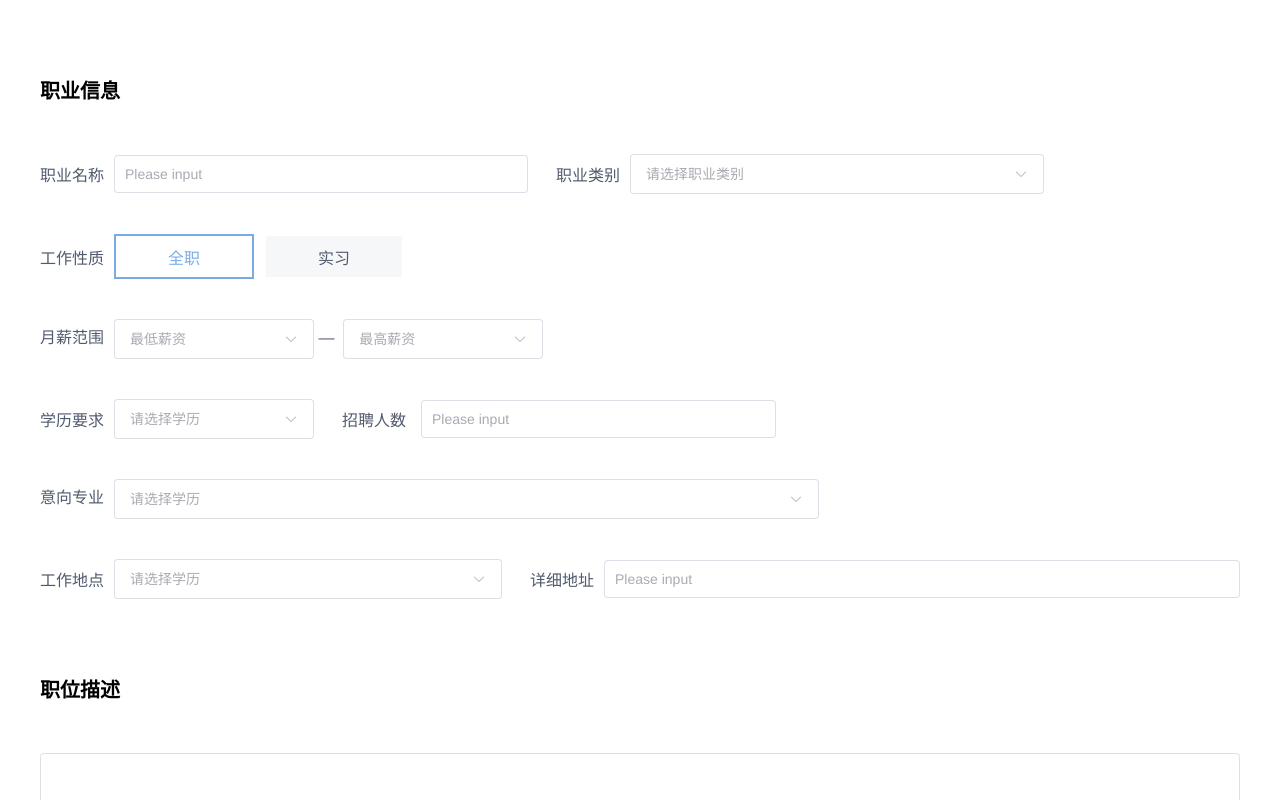
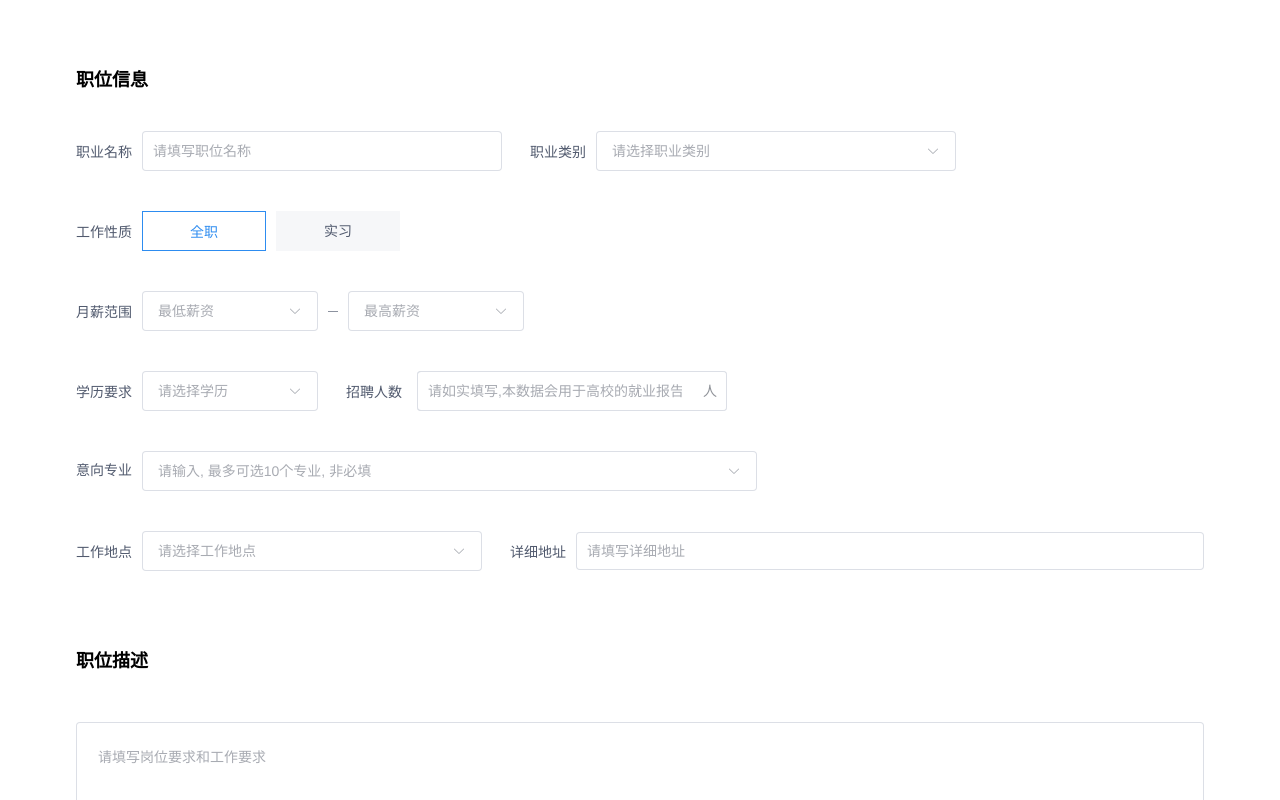
Before and after one commit to bo-ddd/bys-enterprise, a Vue app: page /positionInfo in a window 1280 px wide. Shown: the top 800 px of the page. Built offline with nearby package versions, Linux system fonts and the light colour scheme.

Commit message:
优化职位详情

```diff
--- a/src/views/positionAdmin/Position.vue
+++ b/src/views/positionAdmin/Position.vue
@@ -36,7 +36,7 @@
               <div class="fs-12 mt-10">若当日点数用尽，次日凌晨会自动补充新点数</div>
             </div>
             <div>
-              <div class="release-btn align-center cur-po">
+              <div class="release-btn align-center cur-po" @click="to('/positionInfo')">
                 <span class="fs-30">+</span>
                 <span>发布职位</span>
               </div>
@@ -69,8 +69,11 @@
                   <div class="mt-15 fs-14">新简历</div>
                 </div>
               </div>
-              <div class="refresh-info">
+              <div class="refresh-info align-center">
                 <div class="autorefresh-btn cur-po">
+                  <span class="plr-5">自动刷新</span>
+                </div>
+                <div class="refresh-btn cur-po">
                   <span class="plr-5">刷新</span>
                 </div>
               </div>
@@ -101,22 +104,21 @@
       </div>
     </div>
   </div>
+  <FooterBar></FooterBar>
 </template>
-<script lang="ts">
+<script lang="ts" setup>
+import FooterBar from "@/components/footer/footerBar.vue";
 import { ref } from "vue";
-export default {
-  data() {
-    return {};
-  },
-  setup() {
+import {useRouter} from 'vue-router'
+const router=useRouter();
 const tabFlag = ref(true);
 const currentIndex = ref(0);
 const tab = function (num: number) {
   currentIndex.value = num;
 };
-    return { tabFlag, tab, currentIndex };
-  },
-};
+const to=function(path:string){
+  router.push(path)
+}
 </script>
 <style lang="scss" scoped>
 .position-page {
@@ -216,23 +218,24 @@ export default {
       }
 
       .refresh-info {
-        .refresh-btn {
-          padding: 2px 16px;
+        gap:0 12px;
+        .autorefresh-btn {
+          padding: 7px 15px;
           border: 1px solid #356ffa;
           color: #356ffa;
           border-radius: 4px;
         }
-        .autorefresh-btn {
-          padding: 8px 16px;
+        .refresh-btn {
+          padding: 7px 15px;
+          color: white;
+          border: 1px solid #356ffa;
+          border-radius: 4px;
           background-color: #356ffa;
-          color: white;
-          border-radius: 4px;
         }
       }
     }
     .edit-job {
       color: #515a6e;
-
       padding: 18px 25px;
 
       .bor {
--- a/src/views/positionAdmin/PositionInfo.vue
+++ b/src/views/positionAdmin/PositionInfo.vue
@@ -1,12 +1,11 @@
 <template>
-  <div class="position-info wrap">
-    <div class="title mb-50">职业信息</div>
+  <div class="position-info position-wrap">
+    <div class="title mb-40 mt-65">职位信息</div>
     <div class="mb-40 align-center">
-      <!-- class="m-2 ml-10 mr-28 w-414-input no-arrow" -->
       <span class="flex-noshrink">职业名称</span>
-      <el-input class="ml-10 mr-28 w-414 h-38" v-model="input" placeholder="Please input" />
+      <el-input class="ml-10 mr-28 w-360 place-fs-14" v-model="input" placeholder="请填写职位名称" />
       <span class="flex-noshrink">职业类别</span>
-      <el-select v-model="value" class="m-2 ml-10 mr-28 w-414" placeholder="请选择职业类别" size="large">
+      <el-select v-model="value" class="m-2 ml-10 mr-28 w-360" placeholder="请选择职业类别" size="large">
         <el-option
           v-for="item in options"
           :key="item.value"
@@ -17,17 +16,27 @@
     </div>
     <div class="mb-40 align-center">
       <span>工作性质</span>
-      <div @click="select(0)" class="select-btn ml-10" :class="{'active':activeNum==0||activeNum==-1}">全职</div>
+      <div
+        @click="select(0)"
+        class="select-btn ml-10"
+        :class="{'active':activeNum==0||activeNum==-1}"
+      >全职</div>
       <div @click="select(1)" class="select-btn ml-10" :class="{'active':activeNum==1}">实习</div>
-      <div class="align-center ml-20" :class="{'hidden':activeNum==0,'show':activeNum==1,'none-show':activeNum==-1}">
+      <div
+        class="align-center ml-20"
+        :class="{'hidden':activeNum==0,'show':activeNum==1,'none-show':activeNum==-1}"
+      >
         <span>转正机会</span>
         <div @click="select2(0)" class="select-btn ml-10" :class="{'active':activeNum2==0}">可提供转正</div>
         <div @click="select2(1)" class="select-btn ml-10" :class="{'active':activeNum2==1}">不提供转正</div>
       </div>
     </div>
-    <div class="mb-40" :class="{'hidden':activeNum==0,'show':activeNum==1,'none-show':activeNum==-1}">
+    <div
+      class="mb-40"
+      :class="{'hidden':activeNum==0,'show':activeNum==1,'none-show':activeNum==-1}"
+    >
       <span>实习月数</span>
-      <el-select v-model="value" class="m-2 w-200-input ml-10" placeholder="最低薪资" size="large">
+      <el-select v-model="value" class="m-2 w-200-input ml-10" placeholder="实习月数" size="large">
         <el-option
           v-for="item in options"
           :key="item.value"
@@ -36,7 +45,7 @@
         />
       </el-select>
       <span class="ml-20">每周天数</span>
-      <el-select v-model="value" class="m-2 w-200-input ml-10" placeholder="最高薪资" size="large">
+      <el-select v-model="value" class="m-2 w-200-input ml-10" placeholder="每周天数" size="large">
         <el-option
           v-for="item in options"
           :key="item.value"
@@ -45,17 +54,18 @@
         />
       </el-select>
     </div>
-    <div class="mb-40">
+    <div class="mb-40 align-center">
       <span>月薪范围</span>
-      <el-select v-model="value" class="m-2 w-200-input ml-10" placeholder="最低薪资" size="large">
+      <el-select v-model="value" class="m-2 w-176 ml-10" placeholder="最低薪资" size="large">
         <el-option
           v-for="item in options"
           :key="item.value"
           :label="item.label"
           :value="item.value"
         />
-      </el-select>&nbsp;—&nbsp;
-      <el-select v-model="value" class="m-2 w-200-input" placeholder="最高薪资" size="large">
+      </el-select>
+      <div class="bor"></div>
+      <el-select v-model="value" class="m-2 w-176" placeholder="最高薪资" size="large">
         <el-option
           v-for="item in options"
           :key="item.value"
@@ -66,7 +76,7 @@
     </div>
     <div class="mb-40 align-center">
       <span>学历要求</span>
-      <el-select v-model="value" class="m-2 w-200-input ml-10" placeholder="请选择学历" size="large">
+      <el-select v-model="value" class="m-2 w-176 ml-10" placeholder="请选择学历" size="large">
         <el-option
           v-for="item in options"
           :key="item.value"
@@ -75,11 +85,18 @@
         />
       </el-select>
       <span class="ml-28 mr-15">招聘人数</span>
-      <el-input class="w-355-input" v-model="input" placeholder="Please input" />
+      <el-input class="w-310 unit-input" v-model="input" placeholder="请如实填写,本数据会用于高校的就业报告编撰">
+        <template #append>人</template>
+      </el-input>
     </div>
     <div class="mb-40">
       <span>意向专业</span>
-      <el-select v-model="value" class="m-2 w-705-input ml-10" placeholder="请选择学历" size="large">
+      <el-select
+        v-model="value"
+        class="m-2 w-615 ml-10"
+        placeholder="请输入, 最多可选10个专业, 非必填"
+        size="large"
+      >
         <el-option
           v-for="item in options"
           :key="item.value"
@@ -92,8 +109,8 @@
       <span class="flex-noshrink">工作地点</span>
       <el-select
         v-model="value"
-        class="m-2 ml-10 w-388 flex-noshrink"
-        placeholder="请选择学历"
+        class="m-2 ml-10 w-340 flex-noshrink"
+        placeholder="请选择工作地点"
         size="large"
       >
         <el-option
@@ -104,16 +121,18 @@
         />
       </el-select>
       <span class="ml-28 flex-noshrink">详细地址</span>
-      <el-input class="ml-10 h-38" v-model="input" placeholder="Please input" />
+      <el-input class="ml-10 h-38" v-model="input" placeholder="请填写详细地址" />
     </div>
     <div class="title mb-50">职位描述</div>
-    <div class="mb-75">
-      <el-input v-model="input" type="textarea" class="text-area h-260" />
+    <div class="">
+      <el-input v-model="input" type="textarea" class="text-area h-260" placeholder="请填写岗位要求和工作要求" />
     </div>
-    <div class="submit-btn">发布</div>
+    <div class="submit-btn mtb-65">发布</div>
   </div>
+  <FooterBar></FooterBar>
 </template>
 <script lang="ts" setup>
+import FooterBar from "@/components/footer/footerBar.vue";
 import { ref } from "vue";
 
 const value = ref("");
@@ -140,13 +159,36 @@ const input = ref("");
 </script>
 
 <style lang="scss" scoped>
+.position-wrap {
+  width: 1128px;
+  margin: 0 auto;
+}
+:deep(.el-input__inner) {
+  font-size: 14px;
+  color: #515a6e;
+}
 .position-info {
-  padding: 75px 40px;
+  font-size: 14px;
+  box-sizing: border-box;
   color: #515a6e;
+  :deep(input) {
+    height: 38px;
+    box-sizing: border-box;
+  }
   .title {
-    font-size: 20px;
+    font-size: 18px;
     font-weight: bold;
     color: black;
+  }
+  .text-area {
+    :deep(.el-textarea__inner) {
+      padding: 25px 22px;
+    }
+  }
+  .bor {
+    border-top: 1px solid #515a6ea8;
+    width: 10px;
+    margin: 0 10px;
   }
   .submit-btn {
     display: inline-block;
@@ -157,20 +199,22 @@ const input = ref("");
     background-color: #356ffa;
     border-radius: 4px;
   }
-  .active {
-    border: 2px solid #79aae4 !important;
-    color: #79aae4 !important;
-    background-color: #ffffff !important;
-  }
   .select-btn {
-    width: 140px;
-    height: 45px;
-    line-height: 45px;
+    width: 124px;
+    height: 40px;
+    padding: 0 15px;
+    line-height: 40px;
     text-align: center;
     box-sizing: border-box;
-    border: 2px solid #ffffff;
+    z-index: 1;
     background-color: #f6f7f9;
-    z-index: 1;
+  }
+  .active {
+    // border: 2px solid #79aae4 !important;
+    // color: #79aae4 !important;
+    color: #2d8cf0;
+    border: 1px solid #2d8cf0;
+    background-color: white;
   }
   .show {
     transform: translateX(50px);
@@ -181,8 +225,19 @@ const input = ref("");
     animation: fadenum 1s;
     animation-fill-mode: forwards;
   }
-  .none-show{
+  .none-show {
     display: none;
+  }
+  .unit-input {
+    :deep(.el-input__wrapper) {
+      // box-shadow: 0 1px 0 0 red inset,0 -1px 0 0 red inset,-1px 0 0 0 red inset,0 0 0 -1px blue inset;dcdfe6
+      box-shadow: 0 1px 0 0 #dcdfe6 inset, 0 -1px 0 0 #dcdfe6 inset,
+        -4px 0 0 0 white inset, 0 0 0 1px #dcdfe6 inset;
+    }
+    :deep(.el-input-group__append, .el-input-group__prepend) {
+      padding: 0 10px;
+      background-color: white;
+    }
   }
 }
 @keyframes fadenum2 {
@@ -247,8 +302,8 @@ const input = ref("");
 .h-38 {
   height: 38px;
 }
-.w-388 {
-  width: 388px;
+.w-360 {
+  width: 360px;
 }
 .mb-75 {
   margin-bottom: 75px;
@@ -259,7 +314,28 @@ const input = ref("");
 .h-260 {
   height: 260px;
 }
+.w-176 {
+  width: 176px;
+}
+.w-310 {
+  width: 310px;
+}
+.w-340 {
+  width: 340px;
+}
+.w-615{
+    width: 615px;
+}
 :deep(.el-textarea__inner) {
   height: 260px;
 }
+.mtb-65{
+    margin: 65px 0;
+}
+.mt-65{
+    margin-top: 65px;
+}
+.mb-40{
+    margin-bottom: 40px;
+}
 </style>
```
Lines whose indentation alone changed are shown as unchanged.
